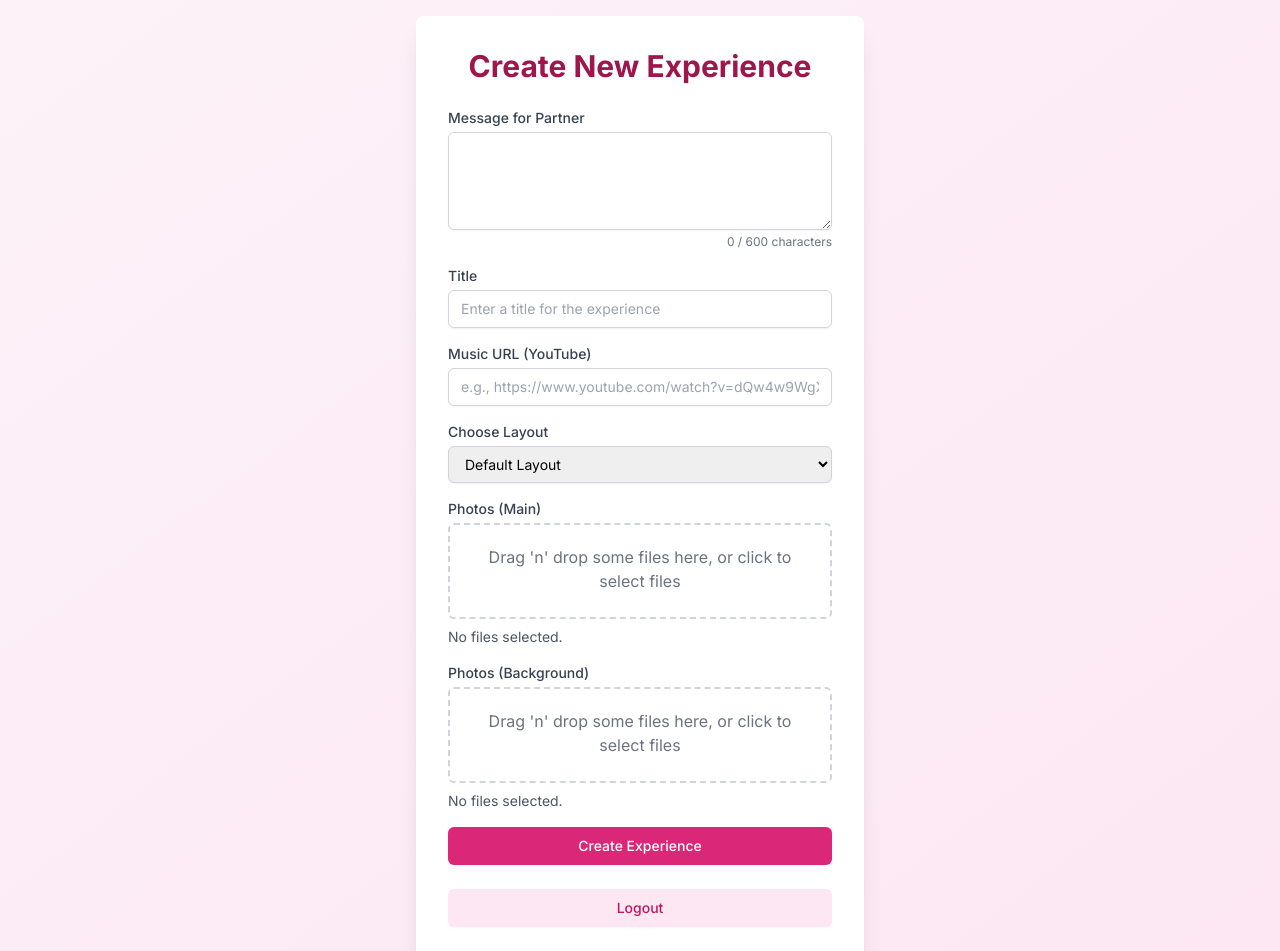
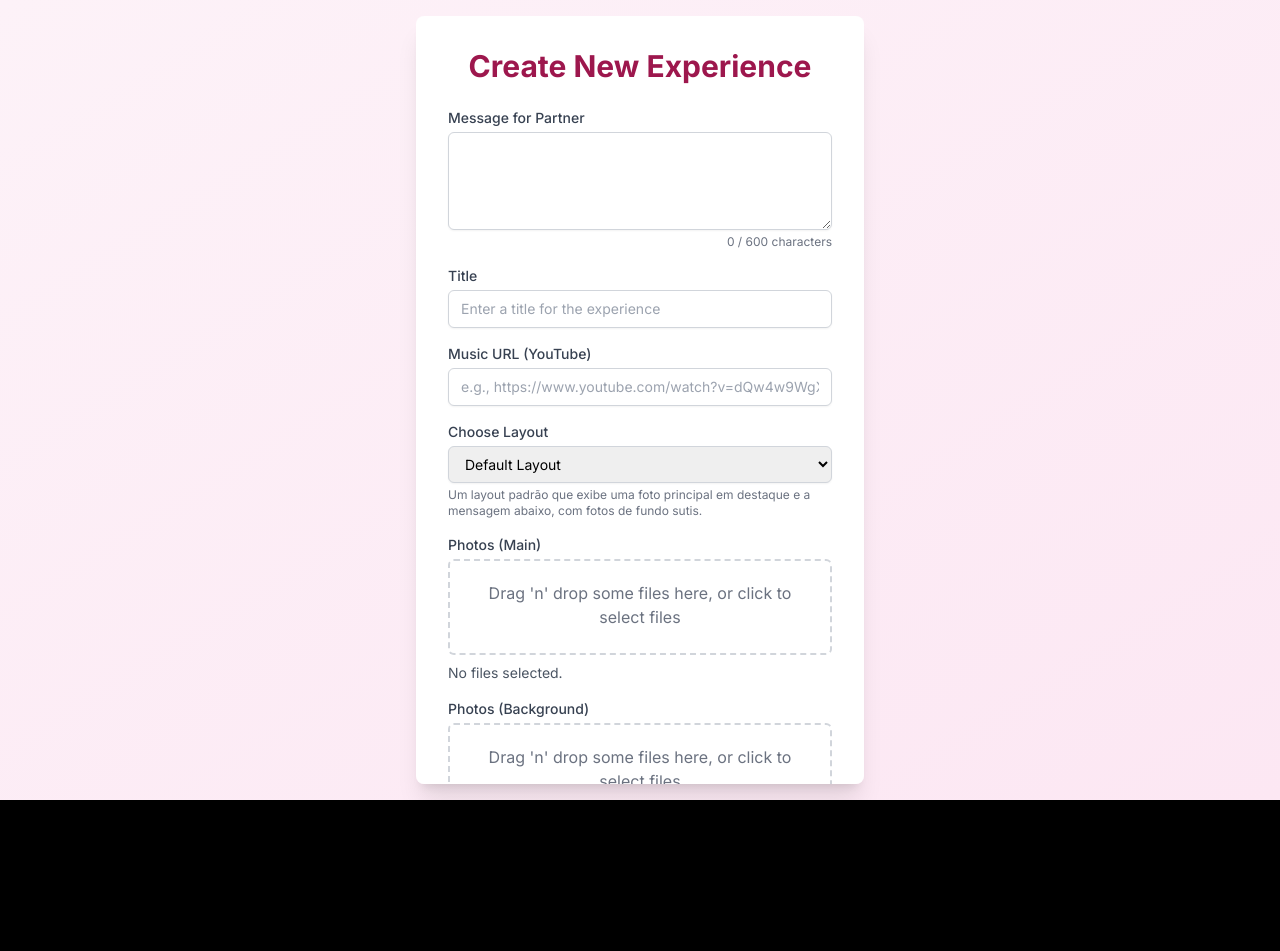
Before and after one commit to athilalexandre/BioLove, a Next.js app: page /admin/create in a window 1280 px wide. Shown: the top 951 px of the page. After the commit the page ends 800 px from the top, so only its background shows below. Built offline with nearby package versions, Linux system fonts and the light colour scheme; a web font is replaced by a local one.

Commit message:
Refactor experience and API routes by removing deprecated files and updating paths. Enhance layout and styles for improved user experience, including new utility classes. Update build manifest and webpack cache files to reflect changes and optimize performance.

```diff
--- a/app/admin/create/page.tsx
+++ b/app/admin/create/page.tsx
@@ -3,6 +3,47 @@
 import { useState, useCallback } from 'react';
 import { useRouter } from 'next/navigation';
 import { useDropzone } from 'react-dropzone';
+
+const layoutConfigs = {
+  default: {
+    name: "Default Layout",
+    description: "Um layout padrão que exibe uma foto principal em destaque e a mensagem abaixo, com fotos de fundo sutis.",
+    usesMainPhotos: true,
+    usesBackgroundPhotos: true,
+  },
+  full_screen_photo: {
+    name: "Full Screen Photo Layout",
+    description: "Exibe uma única foto em tela cheia como plano de fundo, com o texto sobreposto e elegante. Não utiliza fotos de fundo adicionais.",
+    usesMainPhotos: true,
+    usesBackgroundPhotos: false,
+  },
+  centered_message: {
+    name: "Centered Message Layout",
+    description: "Foca a mensagem e um carrossel de fotos menores e giratórias no centro, com fotos de fundo em movimento suave. Ideal para um foco central.",
+    usesMainPhotos: true,
+    usesBackgroundPhotos: true,
+  },
+  split_screen: {
+    name: "Split Screen Layout",
+    description: "Divide a tela horizontalmente para exibir fotos de um lado e a mensagem do outro, criando uma interação dinâmica e moderna.",
+    usesMainPhotos: true,
+    usesBackgroundPhotos: true,
+  },
+  vertical_timeline: {
+    name: "Vertical Timeline Layout",
+    description: "Organiza fotos e trechos de mensagem em uma linha do tempo vertical, perfeito para narrativas sequenciais ou histórias progressivas.",
+    usesMainPhotos: true, // Photos are tied to sentences
+    usesBackgroundPhotos: true,
+  },
+  photo_grid_message: {
+    name: "Photo Grid Message Layout",
+    description: "Apresenta uma grade dinâmica de fotos que se movem, com a mensagem integrada ou em destaque abaixo da grade. Ótimo para múltiplos momentos.",
+    usesMainPhotos: true,
+    usesBackgroundPhotos: true,
+  },
+};
+
+type LayoutKeys = keyof typeof layoutConfigs;
 
 export default function CreateExperiencePage() {
   const [message, setMessage] = useState('');
@@ -12,7 +53,7 @@ export default function CreateExperiencePage() {
   const [backgroundPhotos, setBackgroundPhotos] = useState<File[]>([]);
   const [loading, setLoading] = useState(false);
   const [error, setError] = useState<string | null>(null);
-  const [layout, setLayout] = useState('default');
+  const [layout, setLayout] = useState<LayoutKeys>('default');
   const router = useRouter();
 
   const onDrop = useCallback((acceptedFiles: File[]) => {
@@ -48,13 +89,18 @@ export default function CreateExperiencePage() {
       formData.append('createdBy', 'admin');
       formData.append('layout', layout);
 
+      // Only append photos if the current layout uses them
+      if (layoutConfigs[layout].usesMainPhotos) {
         photos.forEach((photo) => {
           formData.append('photos', photo);
         });
+      }
 
+      if (layoutConfigs[layout].usesBackgroundPhotos) {
         backgroundPhotos.forEach((photo) => {
           formData.append('backgroundPhotos', photo);
         });
+      }
 
       const response = await fetch('/api/experiences', {
         method: 'POST',
@@ -83,12 +129,13 @@ export default function CreateExperiencePage() {
   };
 
   const MAX_MESSAGE_LENGTH = 600;
+  const currentLayoutConfig = layoutConfigs[layout];
 
   return (
-    <div className="min-h-screen bg-gradient-to-br from-primary-50 to-primary-100 p-4 flex items-center justify-center">
-      <div className="bg-white p-8 rounded-lg shadow-xl w-full max-w-md">
-        <h1 className="text-3xl font-bold text-center text-primary-800 mb-6">Create New Experience</h1>
-        <form onSubmit={handleSubmit} className="space-y-4">
+    <div className="h-screen bg-gradient-to-br from-primary-50 to-primary-100 flex flex-col items-center justify-center p-4 overflow-hidden">
+      <div className="bg-white p-8 rounded-lg shadow-xl w-full max-w-md h-full flex flex-col overflow-y-auto">
+        <h1 className="text-3xl font-bold text-center text-primary-800 mb-6 flex-shrink-0">Create New Experience</h1>
+        <form onSubmit={handleSubmit} className="space-y-4 flex-grow flex flex-col">
           <div>
             <label htmlFor="message" className="block text-sm font-medium text-gray-700">Message for Partner</label>
             <textarea
@@ -136,19 +183,20 @@ export default function CreateExperiencePage() {
             <select
               id="layout"
               value={layout}
-              onChange={(e) => setLayout(e.target.value)}
+              onChange={(e) => setLayout(e.target.value as LayoutKeys)}
               className="mt-1 block w-full px-3 py-2 border border-gray-300 rounded-md shadow-sm focus:outline-none focus:ring-primary-500 focus:border-primary-500 sm:text-sm"
               required
             >
-              <option value="default">Default Layout</option>
-              <option value="full_screen_photo">Full Screen Photo Layout</option>
-              <option value="centered_message">Centered Message Layout</option>
-              <option value="split_screen">Split Screen Layout</option>
-              <option value="vertical_timeline">Vertical Timeline Layout</option>
-              <option value="photo_grid_message">Photo Grid Message Layout</option>
+              {Object.entries(layoutConfigs).map(([key, config]) => (
+                <option key={key} value={key}>{config.name}</option>
+              ))}
             </select>
+            {currentLayoutConfig && (
+              <p className="text-xs text-gray-500 mt-1">{currentLayoutConfig.description}</p>
+            )}
           </div>
 
+          {currentLayoutConfig?.usesMainPhotos && (
             <div>
               <label className="block text-sm font-medium text-gray-700">Photos (Main)</label>
               <div
@@ -172,7 +220,9 @@ export default function CreateExperiencePage() {
                 )}
               </aside>
             </div>
+          )}
 
+          {currentLayoutConfig?.usesBackgroundPhotos && (
             <div>
               <label className="block text-sm font-medium text-gray-700">Photos (Background)</label>
               <div
@@ -196,6 +246,7 @@ export default function CreateExperiencePage() {
                 )}
               </aside>
             </div>
+          )}
 
           {error && (
             <p className="text-red-600 text-sm text-center">{error}</p>
@@ -203,14 +254,14 @@ export default function CreateExperiencePage() {
 
           <button
             type="submit"
-            className="w-full flex justify-center py-2 px-4 border border-transparent rounded-md shadow-sm text-sm font-medium text-white bg-primary-600 hover:bg-primary-700 focus:outline-none focus:ring-2 focus:ring-offset-2 focus:ring-primary-500"
+            className="w-full flex justify-center py-2 px-4 border border-transparent rounded-md shadow-sm text-sm font-medium text-white bg-primary-600 hover:bg-primary-700 focus:outline-none focus:ring-2 focus:ring-offset-2 focus:ring-primary-500 flex-shrink-0"
             disabled={loading}
           >
             {loading ? 'Creating...' : 'Create Experience'}
           </button>
         </form>
 
-        <div className="mt-6">
+        <div className="mt-6 flex-shrink-0">
           <button
             onClick={handleLogout}
             className="w-full flex justify-center py-2 px-4 border border-transparent rounded-md shadow-sm text-sm font-medium text-primary-700 bg-primary-100 hover:bg-primary-200 focus:outline-none focus:ring-2 focus:ring-offset-2 focus:ring-primary-500"
```
Lines whose indentation alone changed are shown as unchanged.
